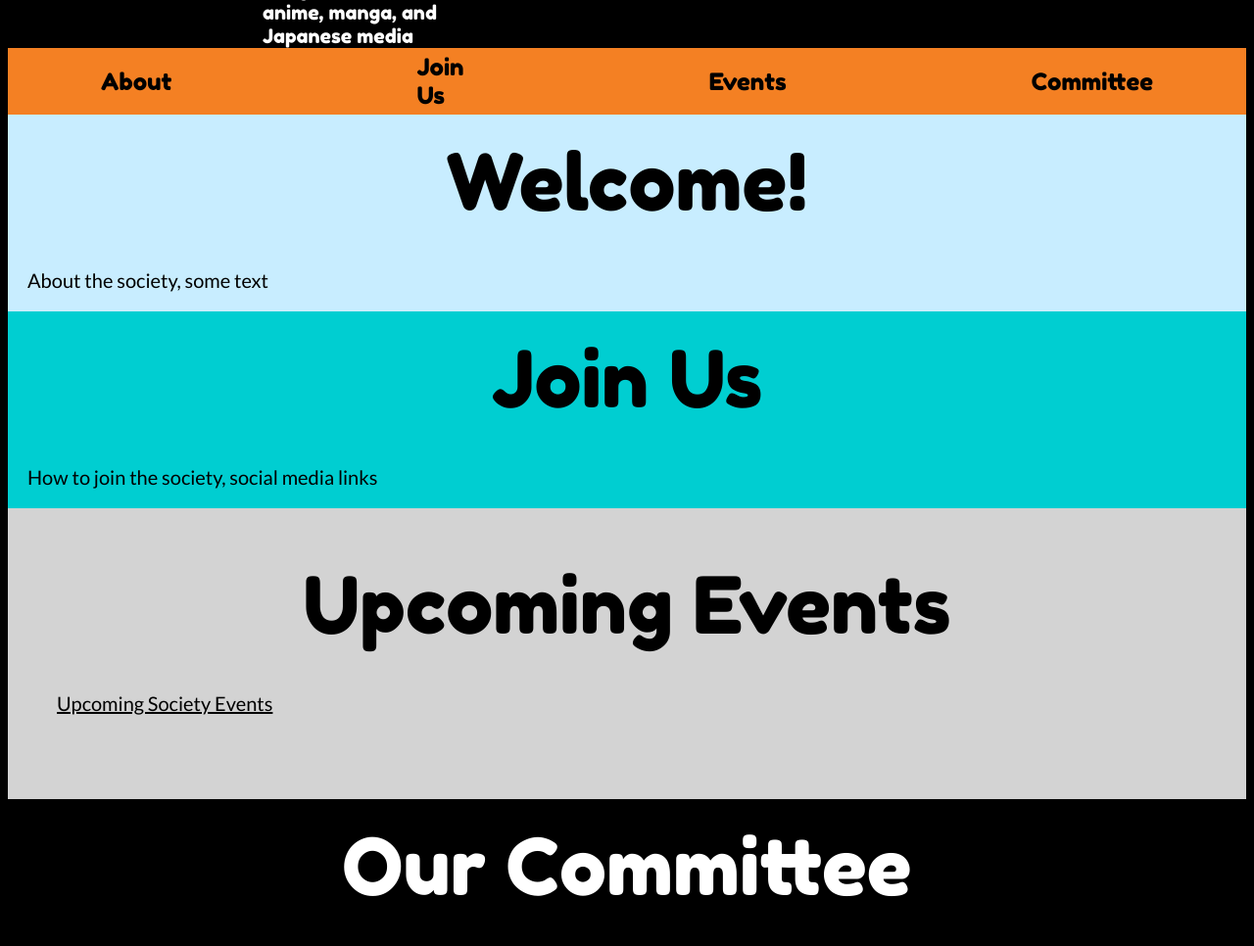
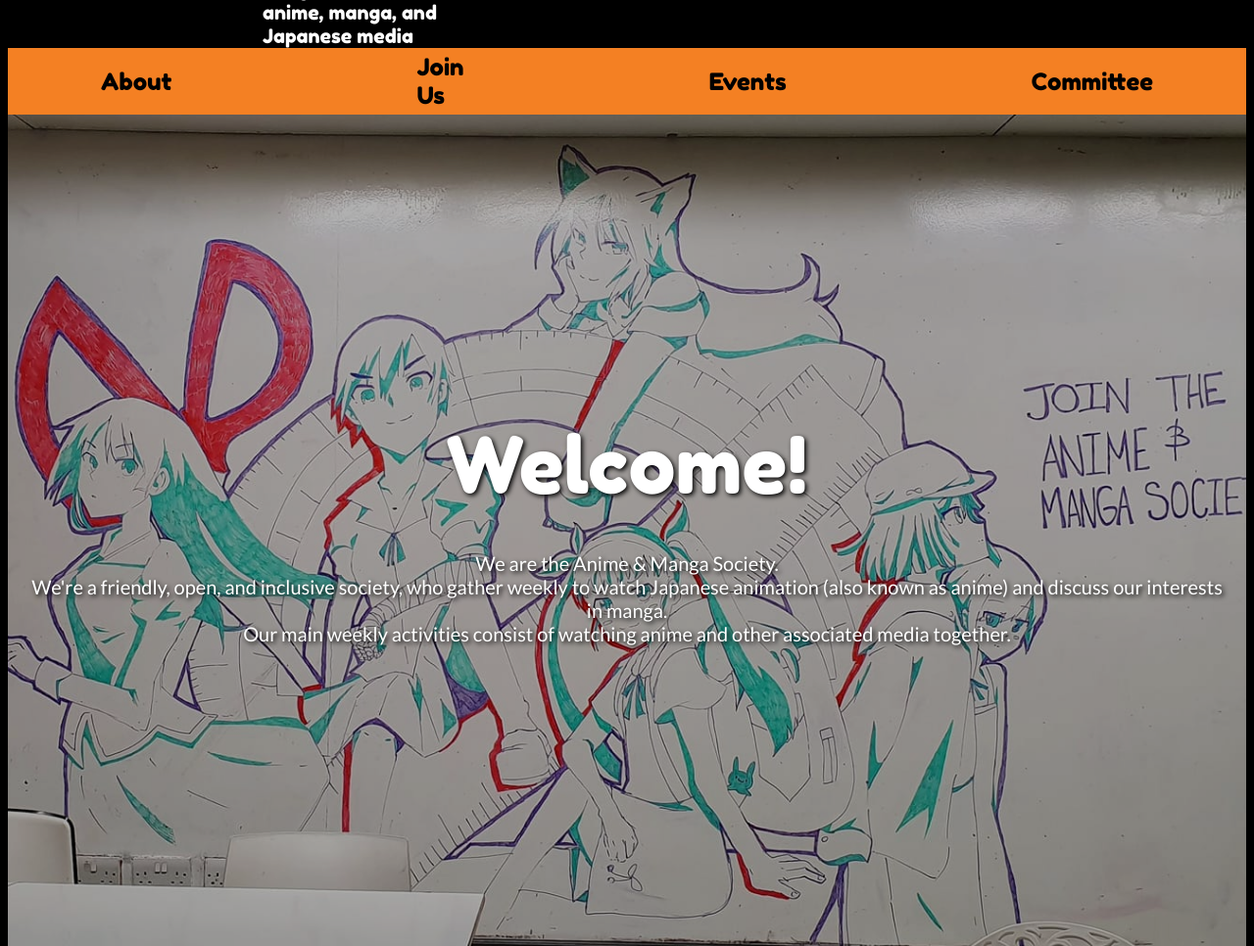
Before and after one commit to lwarchive/animesoc-website, a Django app: page / in a window 1280 px wide. Shown: the part 343-1309 px from the top of the page at 98% size. Run offline with Django 3.2, Linux system fonts and the light colour scheme; data that the repository does not hold is empty.

Commit message:
'About' and 'Committee' sections done

```diff
--- a/animesocsite/home/templates/home.html
+++ b/animesocsite/home/templates/home.html
@@ -44,7 +44,9 @@
         <div class="about" id="about">
             <div class="sectiontitle"> Welcome! </div>
             <div class="copy">
-                About the society, some text
+                We are the Anime & Manga Society. <br>
+                We're a friendly, open, and inclusive society, who gather weekly to watch Japanese animation (also known as anime) and discuss our interests in manga. <br>
+                Our main weekly activities consist of watching anime and other associated media together. <br>
             </div>
         </div>
 
@@ -73,9 +75,6 @@
 
         <div class="committee" id="committee">
             <div class="sectiontitle"> Our Committee </div>
-            <div class="copy">
-                who's in the committee
-            </div>
             <div class="committeeimages">
                 <img src="{% static 'president.png' %}">
                 <img src="{% static 'treasurer.png' %}">
--- a/animesocsite/static/style.css
+++ b/animesocsite/static/style.css
@@ -25,6 +25,7 @@ a {
 }
 
 .navigationbar {
+    z-index: 100;
     top: 0px;
     position: sticky;
     position: -webkit-sticky;
@@ -87,10 +88,40 @@ a {
     text-align: center;
     padding-top: 20px;
     padding-bottom: 20px;
+    opacity: 1;
 }
 
 .about {
-    background-color: #c8edff;
+    background-image: url("art.jpg");
+    background-repeat: no-repeat;
+    background-size: cover;
+    background-position: center;
+    height: 850px;
+    display: flex;
+    flex-direction: column;
+    justify-content: center;
+    text-align: center;
+    color: white;
+    position: relative;
+}
+
+.about::after {
+    content: '';
+    display: block;
+    position: absolute;
+    top: 0;
+    right: 0;
+    bottom: 0;
+    left: 0;
+    width: 100%;
+    height: 100%;
+    background-color: rgba(0, 0, 0, 0.3);
+}
+
+.about > div {
+    text-shadow: 2px 2px 5px black;
+    position: relative;
+    z-index: 1;
 }
 
 .joinus {
@@ -122,6 +153,8 @@ a {
 .committeeimages {
     display: flex;
     justify-content: space-evenly;
+    padding-bottom: 20px;
+    padding-top: 20px;
 }
 
 .committee img {
```
Also changed, not shown: animesocsite/static/art.jpg (added).
